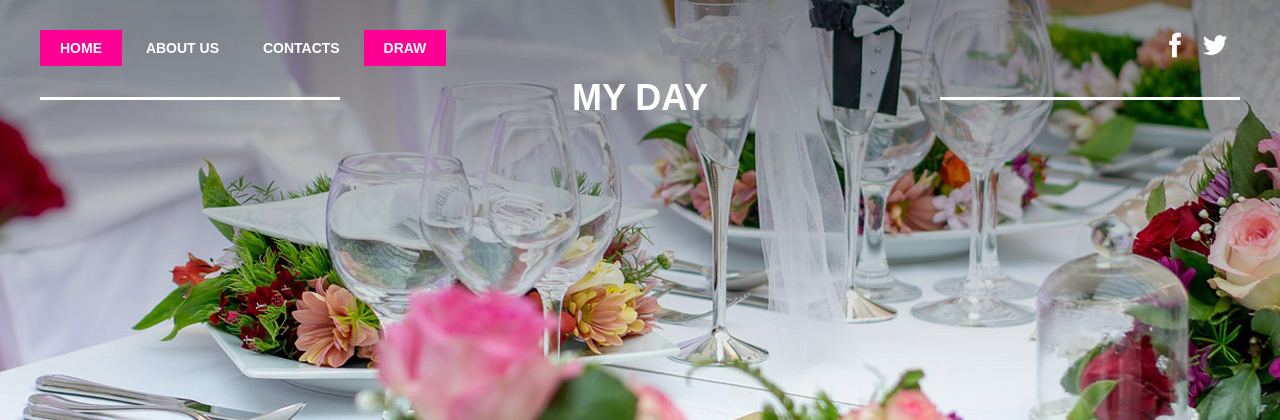
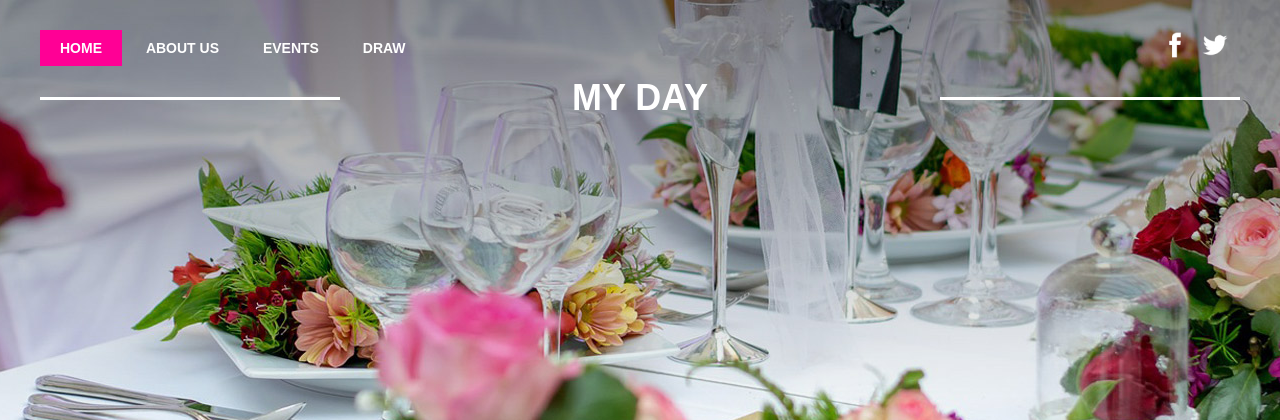
Before and after one commit to neiamenase/Tencenium, a PHP site: page / in a window 1280 px wide. Shown: the top 420 px of the page. Run offline with PHP 8.4, Linux system fonts and the light colour scheme; some libraries are stand-ins or nearby versions.

Commit message:
Correct Label

```diff
--- a/zyro/1.php
+++ b/zyro/1.php
@@ -47,11 +47,11 @@
 								<a href="About-us/" target="_self">About us</a>
 							</li>
 							<li>
-								<a href="Event/" target="_self">Contacts</a>
+								<a href="Event/" target="_self">Events</a>
 							</li>
-							<li class="active">
-							<a href="Draw/" target="_self">Draw</a>
-						</li>
+							<li>
+								<a href="Draw/" target="_self">Draw</a>
+							</li>
 						</ul>
 						<div class="clearfix"></div>
 					</div>
--- a/zyro/2.php
+++ b/zyro/2.php
@@ -42,9 +42,9 @@
 							<a href="About-us/" target="_self">About us</a>
 						</li>
 						<li>
-							<a href="Event/" target="_self">Contacts</a>
+							<a href="Event/" target="_self">Events</a>
 						</li>
-						<li class="active">
+						<li>
 							<a href="Draw/" target="_self">Draw</a>
 						</li>
 					</ul>
--- a/zyro/3.php
+++ b/zyro/3.php
@@ -44,9 +44,9 @@
 							<li class="active">
 								<a href="Event/" target="_self">Events</a>
 							</li>
-							<li class="active">
-							<a href="Draw/" target="_self">Draw</a>
-						</li>
+							<li>
+								<a href="Draw/" target="_self">Draw</a>
+							</li>
 						</ul>
 						<div class="clearfix"></div>
 					</div>
--- a/zyro/4.php
+++ b/zyro/4.php
@@ -35,7 +35,7 @@
 						<li>
 							<a href="About-us/" target="_self">About us</a>
 						</li>
-						<li class="active">
+						<li>
 							<a href="Event/" target="_self">Events</a>
 						</li>
 						<li class="active">
```
